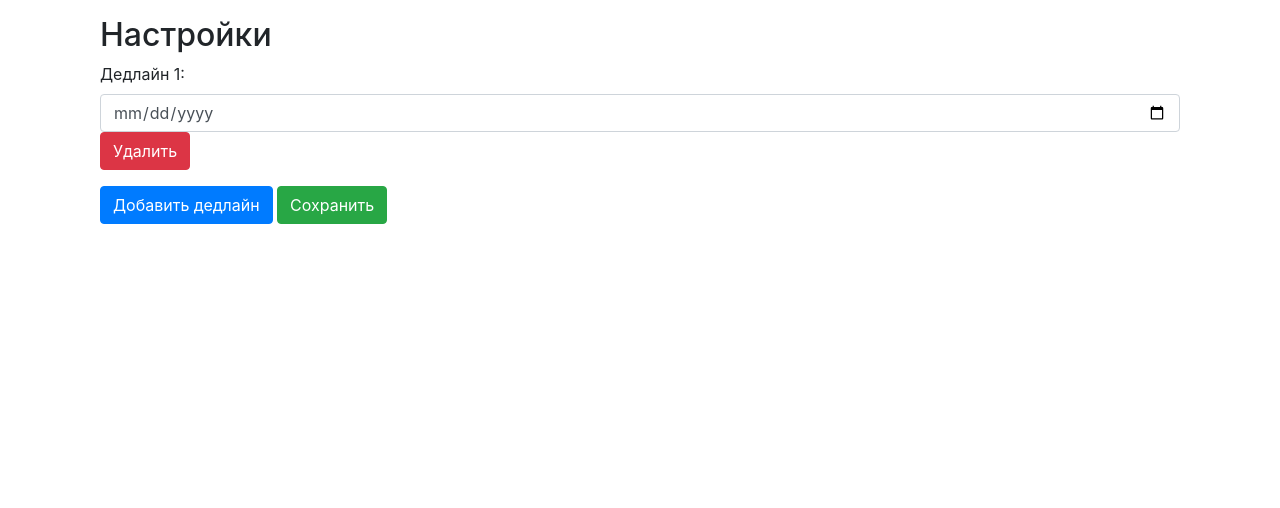
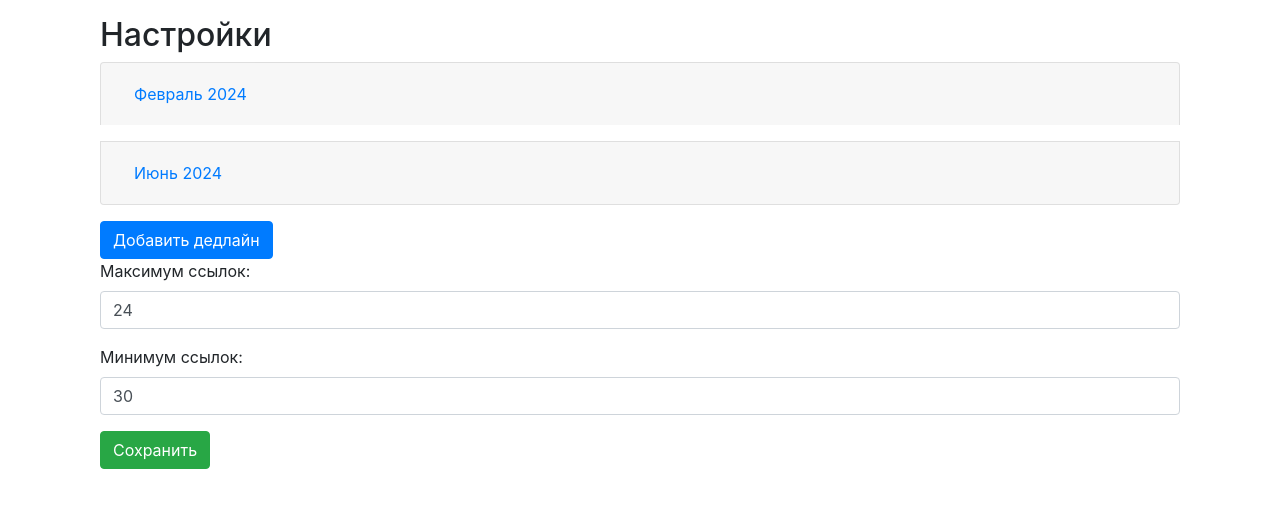
Before and after one commit to chagochka/SSO, a Flask app: page /admin/settings in a window 1280 px wide. Shown: the part 56-564 px from the top of the page. Run offline with Flask 3, Linux system fonts and the light colour scheme; a user stored in the database is signed in; some libraries are stand-ins or nearby versions.

Commit message:
начал писать настройки админа

```diff
--- a/data/admin_api.py
+++ b/data/admin_api.py
@@ -1,3 +1,6 @@
+import configparser
+from collections import defaultdict
+from datetime import datetime
 from functools import wraps
 
 from flask import jsonify, make_response, Blueprint, current_app, render_template, request, redirect, url_for
@@ -11,6 +14,23 @@ blueprint = Blueprint(
 	__name__,
 	template_folder='templates'
 )
+
+month_names_ru = {
+	1: "Январь", 2: "Февраль", 3: "Март", 4: "Апрель", 5: "Май", 6: "Июнь", 7: "Июль", 8: "Август", 9: "Сентябрь",
+	10: "Октябрь", 11: "Ноябрь", 12: "Декабрь"
+}
+
+
+def group_deadlines_by_month(deadlines):
+	deadlines_by_month = defaultdict(list)
+	for deadline in deadlines:
+		deadline_date = datetime.strptime(deadline, '%Y-%m-%d')
+		month_year = month_names_ru[deadline_date.month] + " " + str(deadline_date.year)
+		deadlines_by_month[month_year].append(deadline)
+
+	return dict(
+		sorted(deadlines_by_month.items(), key=lambda item: list(month_names_ru.values()).index(item[0].split()[0]))
+	)
 
 
 def get_users():
@@ -92,4 +112,51 @@ def add_user():
 @blueprint.route('/admin/settings')
 @admin_required
 def settings():
-	return render_template('settings.html')
+	config = configparser.ConfigParser()
+	config.read('settings.ini')
+
+	deadlines = [config.get('deadlines', deadline) for deadline in config.options('deadlines')]
+	deadlines_by_month = group_deadlines_by_month(deadlines)
+
+	maxLinks = config.get('settings', 'maxLinks', fallback='20')
+	minLinks = config.get('settings', 'minLinks', fallback='30')
+
+	return render_template(
+		'settings.html',
+		deadlines=deadlines, deadlines_by_month=deadlines_by_month,
+		maxLinks=maxLinks, minLinks=minLinks
+	)
+
+
+@blueprint.route('/admin/update_settings', methods=['POST'])
+def update_settings():
+	deadlines = request.form.getlist('deadlines[]')
+	remove_deadline = request.form.getlist('remove_deadline')
+	maxLinks = request.form.get('maxLinks')
+	minLinks = request.form.get('minLinks')
+
+	config = configparser.ConfigParser()
+	config.add_section('deadlines')
+	config.add_section('settings')
+
+	config.set('settings', 'maxLinks', maxLinks)
+	config.set('settings', 'minLinks', minLinks)
+
+	added_dates = {}
+
+	if remove_deadline:
+		if config.has_option('deadlines', f'deadline{remove_deadline}'):
+			print(f'deadline{remove_deadline}')
+			config.remove_option('deadlines', f'deadline{remove_deadline}')
+			with open('settings.ini', 'w') as configfile:
+				config.write(configfile)
+
+	for i, deadline in enumerate(deadlines, start=1):
+		if deadline not in added_dates:
+			config.set('deadlines', f'deadline{i}', deadline)
+			added_dates[deadline] = True
+
+	with open('settings.ini', 'w') as configfile:
+		config.write(configfile)
+
+	return redirect(url_for('admin_api.settings'))
--- /dev/null
+++ b/settings.ini
@@ -0,0 +1,7 @@
+[deadlines]
+deadline1 = 2024-02-08
+deadline2 = 2024-06-05
+
+[settings]
+maxlinks = 24
+minlinks = 30
--- a/templates/settings.html
+++ b/templates/settings.html
@@ -4,37 +4,78 @@
 <div class="container mt-3">
     <h2>Настройки</h2>
     <form action="/admin/update_settings" method="post">
-        <div id="deadlines">
-            <div class="mb-3">
-                <label for="deadline1" class="form-label">Дедлайн 1:</label>
-                <input type="date" class="form-control" id="deadline1" name="deadlines[]" required>
-                <button type="button" class="btn btn-danger remove-deadline">Удалить</button>
+        <div id="deadlines" class="accordion">
+            {% for month, deadlines in deadlines_by_month.items() %}
+            <div class="card mb-3">
+                <div class="card-header" id="heading{{ loop.index }}">
+                    <h5 class="mb-0">
+                        <button class="btn btn-link" type="button" data-toggle="collapse" data-target="#collapse{{ loop.index }}" aria-expanded="true" aria-controls="collapse{{ loop.index }}">
+                            {{ month }}
+                        </button>
+                    </h5>
+                </div>
+                <div id="collapse{{ loop.index }}" class="collapse" aria-labelledby="heading{{ loop.index }}" data-parent="#deadlines">
+                    <div class="card-body">
+                        {% for deadline in deadlines %}
+                        <div class="input-group mt-2">
+                            <input type="date" class="form-control" id="deadline{{ loop.index }}" name="deadlines[]" value="{{ deadline }}" required>
+                            <div class="input-group-append">
+                                <button class="btn btn-danger remove-deadline" type="button" value="{{ loop.index }}">Удалить</button>
                             </div>
                         </div>
+                        {% endfor %}
+                    </div>
+                </div>
+            </div>
+            {% endfor %}
+        </div>
         <button type="button" class="btn btn-primary add-deadline">Добавить дедлайн</button>
+
+         <div class="form-group">
+            <label for="maxLinks">Максимум ссылок:</label>
+            <input type="number" class="form-control" id="maxLinks" name="maxLinks" value="{{ maxLinks }}" required>
+        </div>
+        <div class="form-group">
+            <label for="minLinks">Минимум ссылок:</label>
+            <input type="number" class="form-control" id="minLinks" name="minLinks" value="{{ minLinks }}" required>
+        </div>
+
         <button type="submit" class="btn btn-success">Сохранить</button>
     </form>
 </div>
 
 <script src="https://ajax.googleapis.com/ajax/libs/jquery/3.5.1/jquery.min.js"></script>
+<script src="https://stackpath.bootstrapcdn.com/bootstrap/4.3.1/js/bootstrap.min.js"></script>
 <script>
-$(document).ready(function() {
-    var deadlineIndex = 1;
+    $(document).ready(function () {
+        var deadlineIndex = length.month;
 
-    // Add new deadline input field
-    $('.add-deadline').click(function() {
+        $('.add-deadline').click(function () {
             deadlineIndex++;
-        var newDeadline = '<div class="mb-3">' +
-                            '<label for="deadline' + deadlineIndex + '" class="form-label">Дедлайн ' + deadlineIndex + ':</label>' +
+            var newDeadline = '<div class="card mb-3">' +
+                '<div class="card-header" id="heading' + deadlineIndex + '">' +
+                '<h5 class="mb-0">' +
+                '<button class="btn btn-link collapsed" type="button" data-toggle="collapse" data-target="#collapse' + deadlineIndex + '" aria-expanded="false" aria-controls="collapse' + deadlineIndex + '">' +
+                'Новый дедлайн' +
+                '</button>' +
+                '</h5>' +
+                '</div>' +
+                '<div id="collapse' + deadlineIndex + '" class="collapse" aria-labelledby="heading' + deadlineIndex + '" data-parent="#deadlines">' +
+                '<div class="card-body">' +
+                '<div class="input-group mt-2">' +
                 '<input type="date" class="form-control" id="deadline' + deadlineIndex + '" name="deadlines[]" required>' +
-                            '<button type="button" class="btn btn-danger remove-deadline">Удалить</button>' +
+                '<div class="input-group-append">' +
+                '<button class="btn btn-danger remove-deadline" type="button" value="' + deadlineIndex + '">Удалить</button>' +
+                '</div>' +
+                '</div>' +
+                '</div>' +
+                '</div>' +
                 '</div>';
             $('#deadlines').append(newDeadline);
         });
 
-    // Remove deadline input field
-    $('#deadlines').on('click', '.remove-deadline', function() {
-        $(this).parent().remove();
+        $('#deadlines').on('click', '.remove-deadline', function () {
+            $(this).closest('.card').remove();
         });
     });
 </script>
```
Lines whose indentation alone changed are shown as unchanged.
